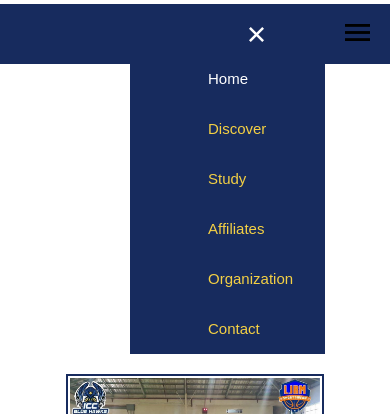
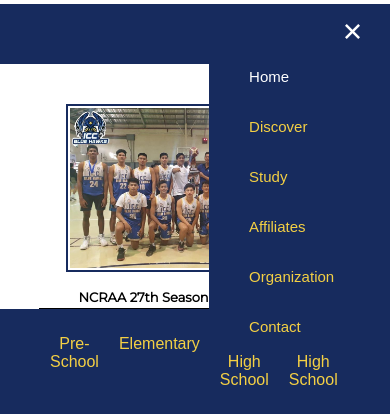
Before and after one commit to carolbanal/ICC-Website, a plain HTML site: page index.html in a window 390 px wide. Both pictures are taken after a click on the picture 357 px from the left and 324 px from the top of the page. Shown: the part 292-706 px from the top of the page. Drawn offline with Linux system fonts and the light colour scheme.

Commit message:
Add files via upload
fixed navbar responsiveness

```diff
--- a/style.css
+++ b/style.css
@@ -324,6 +324,8 @@ ul.footer-links li a:hover{
     section h1{
         width: 50%;
         padding-right: 25%;
+    }.footer-container{
+        width: 98%;
     }
     .footer-container h2{
         padding-top: 20px;
@@ -346,13 +348,17 @@ ul.footer-links li a:hover{
         padding-bottom: 5%;
     }
     nav ul{
-        width: 40%;
-        position: inherit;
+        width: 50%;
+        position: absolute;
         display: block;
         float: right;
         background: #172B5E;
         text-align: justify;
-        padding-right: 10%;
+        margin-top: 0;
+        padding-top: -10%;
+        margin-left: 23%;
+        padding-left: 15%;
+        padding-right: 3.1%;
         margin-right: 0;
     }
     nav ul li a{
@@ -361,7 +367,8 @@ ul.footer-links li a:hover{
     }
     .exit-btn{
         margin: 0;
-        padding-top: 15%;
+        margin-right: -20%;
+        padding-top: 10%;
         padding-bottom: 5%;
         background: #172B5E;
     }
```
